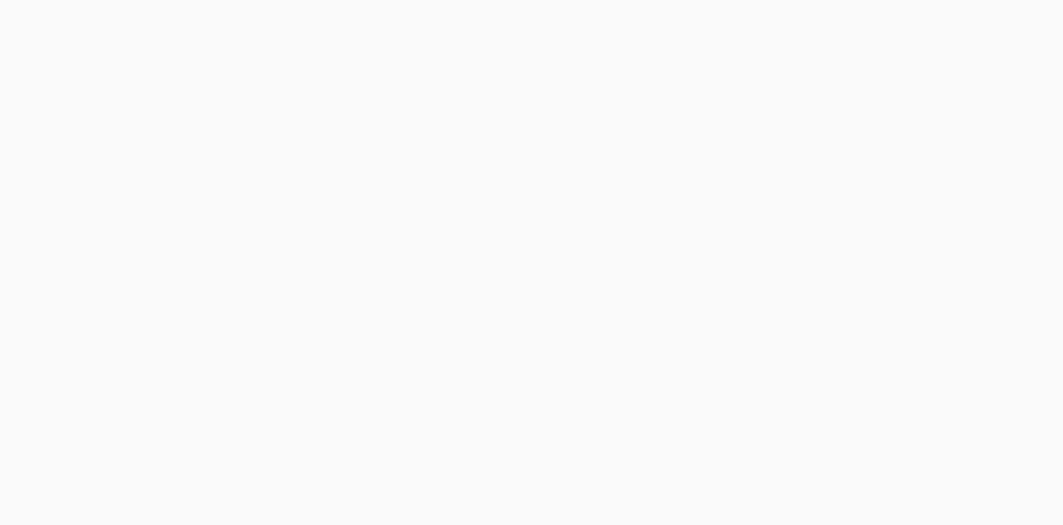
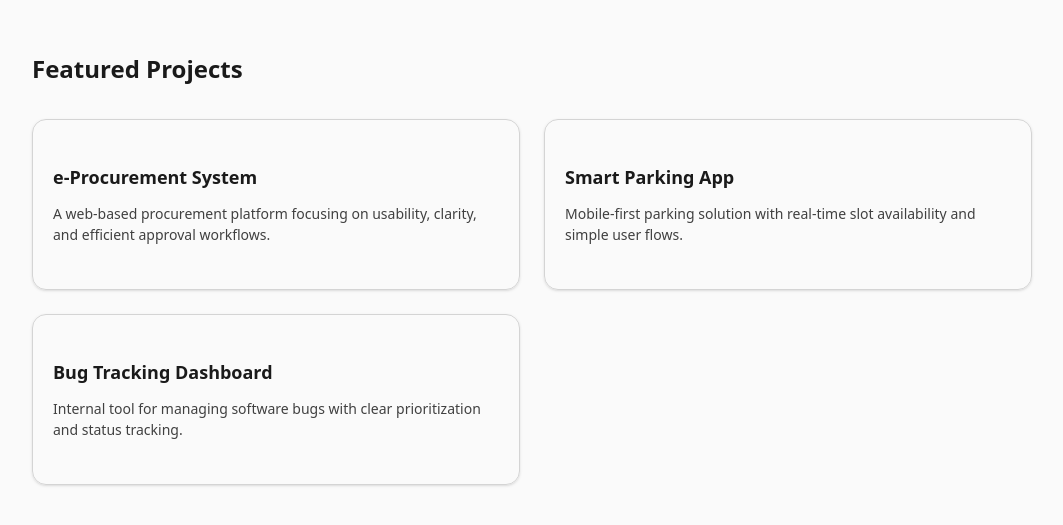
Before and after one commit to waqiyuddev/meta-react-advanced-final-project, a Next.js app: page / in a window 1280 px wide. Shown: the part 893-1418 px from the top of the page, without its empty margins (108-1171 px from the left). Before the commit the page ends 864 px from the top, so only its background shows below. Built offline with nearby package versions, Linux system fonts and the light colour scheme.

Commit message:
card section

```diff
--- a/app/page.tsx
+++ b/app/page.tsx
@@ -1,9 +1,13 @@
 import Image from "next/image";
 import { Button } from "@/components/ui/button";
 import LandingSection from "@/components/landing-section";
+import ProjectsSection from "@/components/projects-section";
 
 export default function Home() {
   return (
-    <LandingSection />
+    <>
+      <LandingSection />
+      <ProjectsSection />
+    </>
   );
 }
--- /dev/null
+++ b/components/projects-section.tsx
@@ -0,0 +1,51 @@
+import ProjectCard from "@/components/project-card"
+
+const projects = [
+    {
+        title: "e-Procurement System",
+        description:
+            "A web-based procurement platform focusing on usability, clarity, and efficient approval workflows.",
+    },
+    {
+        title: "Smart Parking App",
+        description:
+            "Mobile-first parking solution with real-time slot availability and simple user flows.",
+    },
+    {
+        title: "Bug Tracking Dashboard",
+        description:
+            "Internal tool for managing software bugs with clear prioritization and status tracking.",
+    },
+]
+
+export default function ProjectsSection() {
+    return (
+        <section
+            id="projects"
+            className="px-[24px] py-[80px]"
+        >
+            <div className="max-w-[1000px] mx-auto">
+                <h2 className="text-[24px] font-bold mb-[32px]">
+                    Featured Projects
+                </h2>
+
+                <div
+                    className="
+            grid
+            grid-cols-1
+            md:grid-cols-2
+            gap-[24px]
+          "
+                >
+                    {projects.map((project) => (
+                        <ProjectCard
+                            key={project.title}
+                            title={project.title}
+                            description={project.description}
+                        />
+                    ))}
+                </div>
+            </div>
+        </section>
+    )
+}
--- /dev/null
+++ b/components/ui/card.tsx
@@ -0,0 +1,92 @@
+import * as React from "react"
+
+import { cn } from "@/lib/utils"
+
+function Card({ className, ...props }: React.ComponentProps<"div">) {
+  return (
+    <div
+      data-slot="card"
+      className={cn(
+        "bg-card text-card-foreground flex flex-col gap-6 rounded-xl border py-6 shadow-sm",
+        className
+      )}
+      {...props}
+    />
+  )
+}
+
+function CardHeader({ className, ...props }: React.ComponentProps<"div">) {
+  return (
+    <div
+      data-slot="card-header"
+      className={cn(
+        "@container/card-header grid auto-rows-min grid-rows-[auto_auto] items-start gap-2 px-6 has-data-[slot=card-action]:grid-cols-[1fr_auto] [.border-b]:pb-6",
+        className
+      )}
+      {...props}
+    />
+  )
+}
+
+function CardTitle({ className, ...props }: React.ComponentProps<"div">) {
+  return (
+    <div
+      data-slot="card-title"
+      className={cn("leading-none font-semibold", className)}
+      {...props}
+    />
+  )
+}
+
+function CardDescription({ className, ...props }: React.ComponentProps<"div">) {
+  return (
+    <div
+      data-slot="card-description"
+      className={cn("text-muted-foreground text-sm", className)}
+      {...props}
+    />
+  )
+}
+
+function CardAction({ className, ...props }: React.ComponentProps<"div">) {
+  return (
+    <div
+      data-slot="card-action"
+      className={cn(
+        "col-start-2 row-span-2 row-start-1 self-start justify-self-end",
+        className
+      )}
+      {...props}
+    />
+  )
+}
+
+function CardContent({ className, ...props }: React.ComponentProps<"div">) {
+  return (
+    <div
+      data-slot="card-content"
+      className={cn("px-6", className)}
+      {...props}
+    />
+  )
+}
+
+function CardFooter({ className, ...props }: React.ComponentProps<"div">) {
+  return (
+    <div
+      data-slot="card-footer"
+      className={cn("flex items-center px-6 [.border-t]:pt-6", className)}
+      {...props}
+    />
+  )
+}
+
+export {
+  Card,
+  CardHeader,
+  CardFooter,
+  CardTitle,
+  CardAction,
+  CardDescription,
+  CardContent,
+}
```
